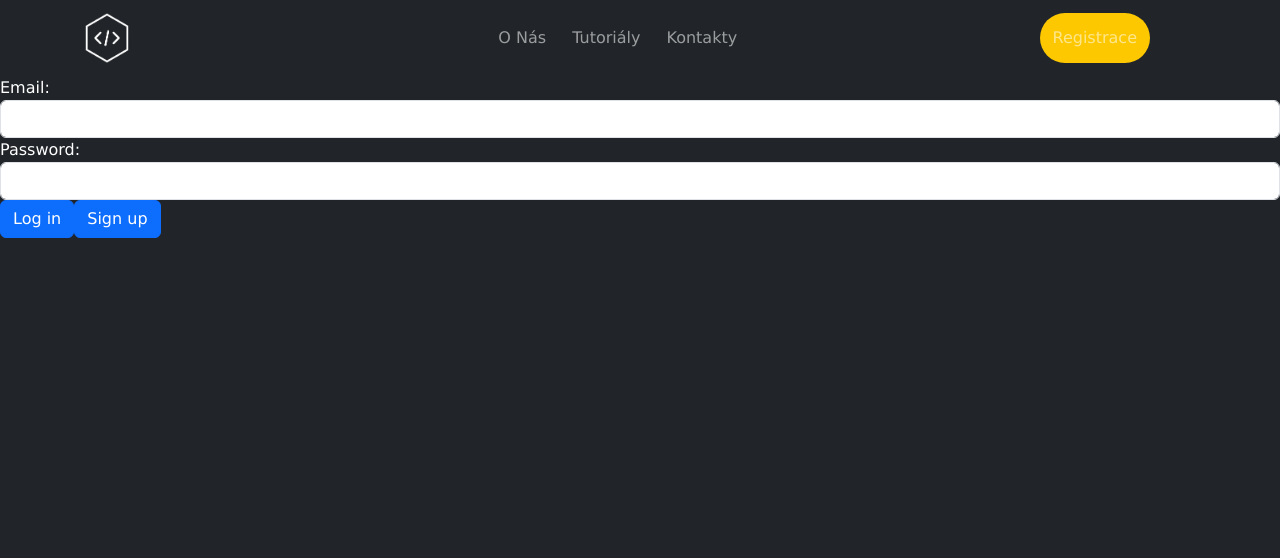
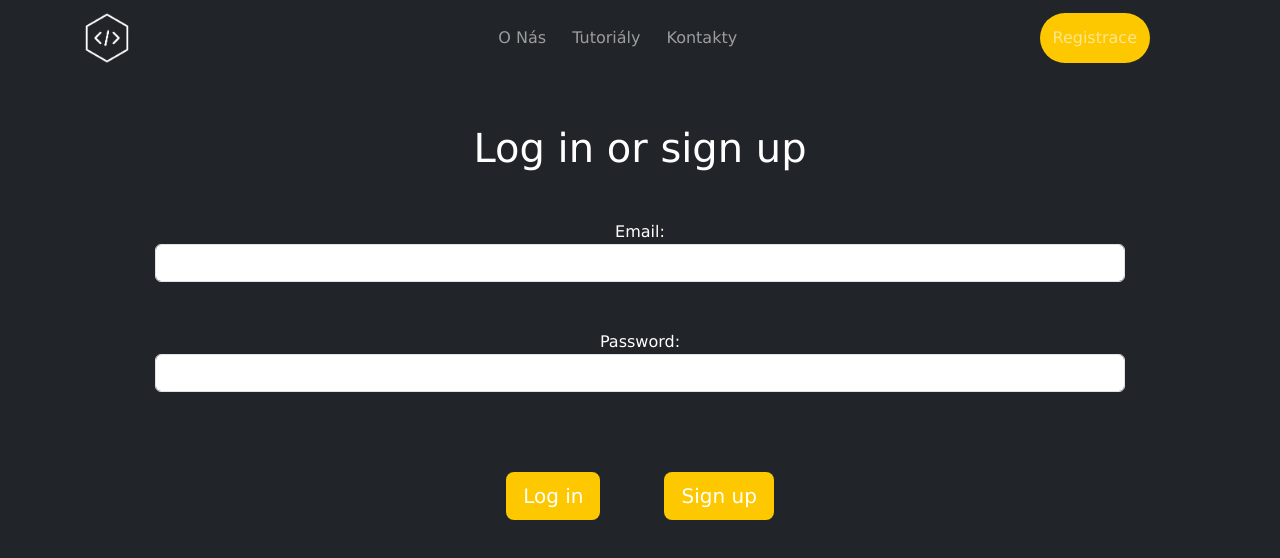
Before and after one commit to DartMoon12/WEA-Months, a Next.js app in the folder tucode/: page /login in a window 1280 px wide. Shown: the top 558 px of the page. Built offline with nearby package versions, Linux system fonts and the light colour scheme.

Commit message:
Trochu úprava loginu design - není hotovo

```diff
--- a/tucode/src/app/components/login.tsx
+++ b/tucode/src/app/components/login.tsx
@@ -4,21 +4,27 @@ export default function Login() {
     return (
 
         <form>
-            <div className="form-group">
+            <div className='col-md-10 mx-auto text-center m-5 '>
+                <h2>Log in or sign up</h2>
+                <div className="form-group m-5">
                     <label htmlFor="email">Email:</label>
                     <input id="email" name="email" type="email" className="form-control" required />
                 </div>
-            <div className="form-group">
+                <div className="form-group m-5">
                     <label htmlFor="password">Password:</label>
                     <input id="password" name="password" type="password" className="form-control" required />
                 </div>
-            <button type="submit" className="btn btn-primary" formAction={login}>
+
+                    <button type="submit" className="btn btn-lg" formAction={login}>
                         Log in
                     </button>
-            <button type="submit" className="btn btn-primary" formAction={signup}>
+                    <button type="submit" className="btn btn-lg " formAction={signup}>
                         Sign up
                     </button>
+
+            </div>
         </form>
+
 
     )
 }
--- a/tucode/src/app/components/navbar.tsx
+++ b/tucode/src/app/components/navbar.tsx
@@ -36,7 +36,7 @@ export default function Navbar() {
         <div className='signup'>
           <ul className="navbar-nav ml-auto">
             <li className="nav-item">
-              <a className="nav-link" href="./Registration">Registrace</a>
+              <a className="nav-link" href="./login">Registrace</a>
             </li>
           </ul>
         </div>
--- a/tucode/src/app/styles/globals.css
+++ b/tucode/src/app/styles/globals.css
@@ -75,7 +75,7 @@ h2 {
 
 .signup {
   background-color: var(--orange);
-  color: white;
+  color: black;
   border-radius: 25px;
 }
 
@@ -124,8 +124,7 @@ h2 {
 .about-us > h2 {
   font-weight: 700;
 }
-.about-us-nadpis {
-}
+
 .karta {
   display: flex;
   justify-content: center;
@@ -258,3 +257,18 @@ hr {
   padding: 10px;
   border-radius: 10px;
 }
+
+
+
+/* Login - druhá stránka */
+
+.btn{
+  margin: 2rem;
+  background-color: #fdc800;
+  color: white;
+}
+
+.btn:hover{
+  background-color: white;
+  color: #fdc800;
+}
```
Lines whose indentation alone changed are shown as unchanged.
